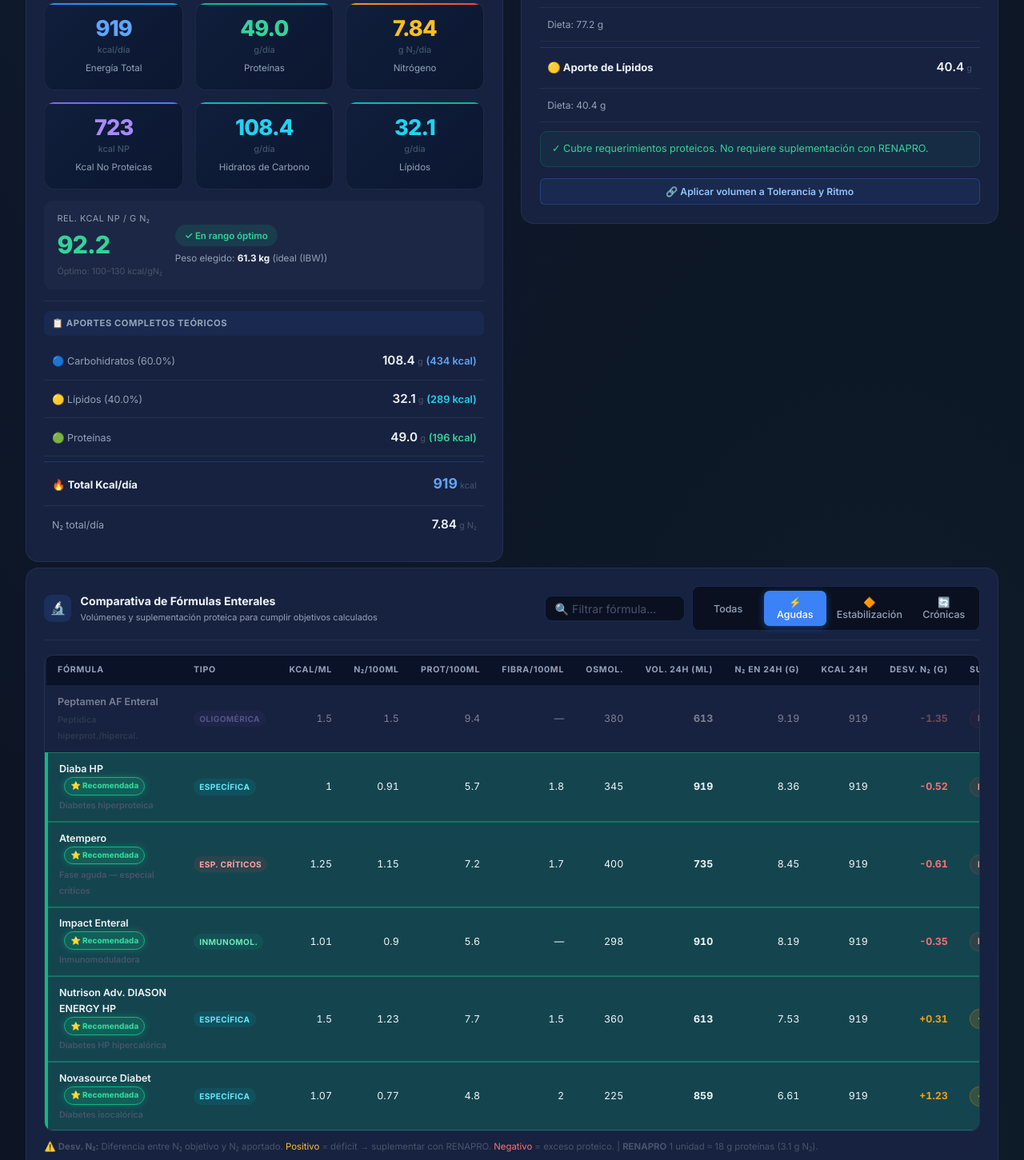
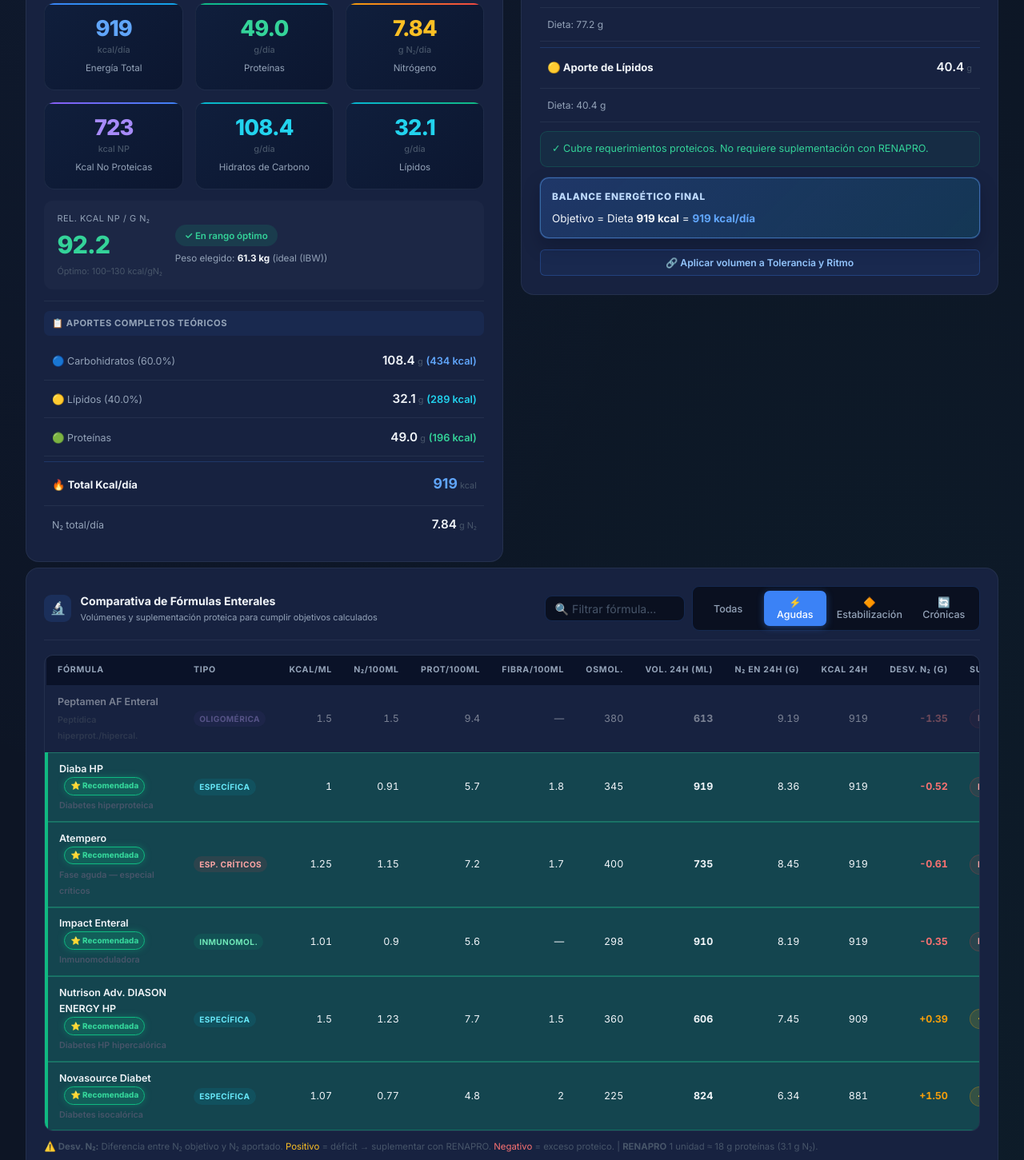
Before and after one commit to saldo27/Nutri, a plain HTML site: page index.html in a window 1280 px wide. Shown: the part 1022-2473 px from the top of the page at 80% size. Drawn offline with Linux system fonts and the light colour scheme.

Commit message:
Add files via upload

```diff
--- a/index.html
+++ b/index.html
@@ -1436,6 +1436,7 @@ let FORMULAS = DEFAULT_FORMULAS.map(f => ({ ...f }));
 const FORMULAS_STORAGE_KEY = 'nutri_enteral_formulas_v1';
 
 const N2_RENAPRO = 2.88; // g N2 per RENAPRO unit
+const KCAL_RENAPRO_UNIT = 72; // kcal per RENAPRO unit (18 g prot x 4 kcal/g)
 
 const BASE_RENAL_PROFILE = {
   label: 'No',
@@ -1825,6 +1826,45 @@ function getPhaseDefaults(phase, px) {
   };
 }
 
+function calcEnteralFormulaPlan(f, r) {
+  const baseDietKcal = Math.max(0, r.totKcal);
+  const kcalPerMl = Math.max(0.0001, Number(f.kcal) || 0.0001);
+  const n2PerMl = Math.max(0, (Number(f.n2) || 0) / 100);
+
+  // Fixed-point refinement: formula kcal target is reduced by RENAPRO kcal when N2 deficit exists.
+  let vol24 = baseDietKcal / kcalPerMl;
+  let renaproUnits = 0;
+  let renaproKcal = 0;
+  let gN2_24 = n2PerMl * vol24;
+
+  for (let i = 0; i < 8; i++) {
+    gN2_24 = n2PerMl * vol24;
+    const n2Def = Math.max(0, r.gN2 - gN2_24);
+    renaproUnits = n2Def / N2_RENAPRO;
+    renaproKcal = renaproUnits * KCAL_RENAPRO_UNIT;
+
+    const nextVol = Math.max(0, (baseDietKcal - renaproKcal) / kcalPerMl);
+    if (Math.abs(nextVol - vol24) < 0.1) {
+      vol24 = nextVol;
+      break;
+    }
+    vol24 = nextVol;
+  }
+
+  gN2_24 = n2PerMl * vol24;
+  const n2Dev = r.gN2 - gN2_24;
+  const n2Coverage = r.gN2 > 0 ? gN2_24 / r.gN2 : 1;
+
+  return {
+    vol24,
+    gN2_24,
+    n2Dev,
+    n2Coverage,
+    renaproUnits,
+    renaproKcal,
+  };
+}
+
 /* ── Enteral ── */
 function assessFormulaRecommendation(f, r) {
   const yeyunoActive = !!S.e.yeyuno;
@@ -1843,10 +1883,11 @@ function assessFormulaRecommendation(f, r) {
     bmiMatch = f.kcal >= 1.3;
   }
 
-  const vol24 = r.totKcal / f.kcal;
-  const gN2_24 = (f.n2 / 100) * vol24;
-  const n2Dev = r.gN2 - gN2_24;
-  const n2Coverage = r.gN2 > 0 ? gN2_24 / r.gN2 : 1;
+  const plan = calcEnteralFormulaPlan(f, r);
+  const vol24 = plan.vol24;
+  const gN2_24 = plan.gN2_24;
+  const n2Dev = plan.n2Dev;
+  const n2Coverage = plan.n2Coverage;
   const n2Match = n2Coverage <= 1.10;
   const yeyunoMatch = !yeyunoActive || isPeptamenAF;
   const baseRecommended = phaseMatch && bmiMatch && n2Match;
@@ -1857,6 +1898,8 @@ function assessFormulaRecommendation(f, r) {
     gN2_24,
     n2Dev,
     n2Coverage,
+    renaproUnits: plan.renaproUnits,
+    renaproKcal: plan.renaproKcal,
     phaseMatch,
     bmiMatch,
     n2Match,
@@ -2026,8 +2069,13 @@ function calcEnteral() {
     const a = assessFormulaRecommendation(f, r);
     const vol24  = a.vol24;
     const dev    = a.n2Dev;
-    const renapro= dev / N2_RENAPRO;
+    const renapro= a.renaproUnits;
+    const kcalRenapro = a.renaproKcal;
     const rate   = vol24 / 24;
+    const kcalDiet = f.kcal * vol24;
+    const kcalProp = r.kcalProp;
+    const kcalCit = r.kcalCit;
+    const kcalTotal = kcalDiet + kcalProp + kcalCit + kcalRenapro;
 
     let renaproHtml = '';
     if (dev > 0) {
@@ -2067,7 +2115,7 @@ function calcEnteral() {
         </div>
         <div class="ri" style="border-top:1px solid var(--border);padding:.8rem .6rem;margin-top:.4rem">
           <span class="rl" style="font-weight:700;color:var(--text);font-size:.82rem">🔥 Aporte energético (dieta)</span>
-          <span class="rv" style="font-size:.95rem">${fi(f.kcal * vol24)}<span class="ru">kcal</span></span>
+          <span class="rv" style="font-size:.95rem">${fi(kcalDiet)}<span class="ru">kcal</span></span>
         </div>
         <div class="ri" style="border-top:1px solid var(--border);padding:.8rem .6rem;margin-top:.4rem">
           <span class="rl" style="font-weight:700;color:var(--text);font-size:.82rem">🟤 Aporte Nitrógeno (dieta)</span>
@@ -2084,6 +2132,16 @@ function calcEnteral() {
         </div>
         <div class="ri" style="padding:.7rem .6rem"><span class="rl" style="font-size:.75rem;color:var(--muted)">Dieta: ${f1(gLip_diet)} g ${r.prop > 0 ? `+ Propofol: ${f1(r.propLipg)} g` : ''}</span></div>
         ${renaproHtml}
+        <div style="margin-top:.85rem;padding:.85rem .9rem;background:linear-gradient(135deg, rgba(59,130,246,.22), rgba(6,182,212,.14));border:1px solid rgba(96,165,250,.48);border-radius:11px;box-shadow:0 0 0 1px rgba(59,130,246,.18), 0 10px 22px rgba(2,6,23,.26)">
+          <div style="font-size:.74rem;font-weight:800;color:#bfdbfe;text-transform:uppercase;letter-spacing:.06em;margin-bottom:.45rem">Balance energético final</div>
+          <div style="font-size:.84rem;color:var(--text);line-height:1.5">
+            Objetivo = Dieta <strong>${fi(kcalDiet)} kcal</strong>
+            ${kcalProp > 0 ? ` + Propofol <strong>${fi(kcalProp)} kcal</strong>` : ''}
+            ${kcalCit > 0 ? ` + Citrato <strong>${fi(kcalCit)} kcal</strong>` : ''}
+            ${kcalRenapro > 0 ? ` + RENAPRO <strong>${fi(kcalRenapro)} kcal</strong>` : ''}
+            = <strong style="color:#60a5fa">${fi(kcalTotal)} kcal/día</strong>
+          </div>
+        </div>
         <button class="qb" style="width:100%;margin-top:.9rem;justify-content:center;padding:.5rem;font-size:.76rem" onclick="applyPrescription(${fi(vol24)})">
           🔗 Aplicar volumen a Tolerancia y Ritmo
         </button>
@@ -2170,7 +2228,7 @@ function renderTable(r) {
     const vol24  = a.vol24;
     const gN2_24 = a.gN2_24;
     const dev    = a.n2Dev;      // positive = deficit, negative = excess
-    const renapro= dev / N2_RENAPRO;
+    const renapro= a.renaproUnits;
 
     let devHtml, supHtml;
     if (Math.abs(dev) < 0.05) {
```
